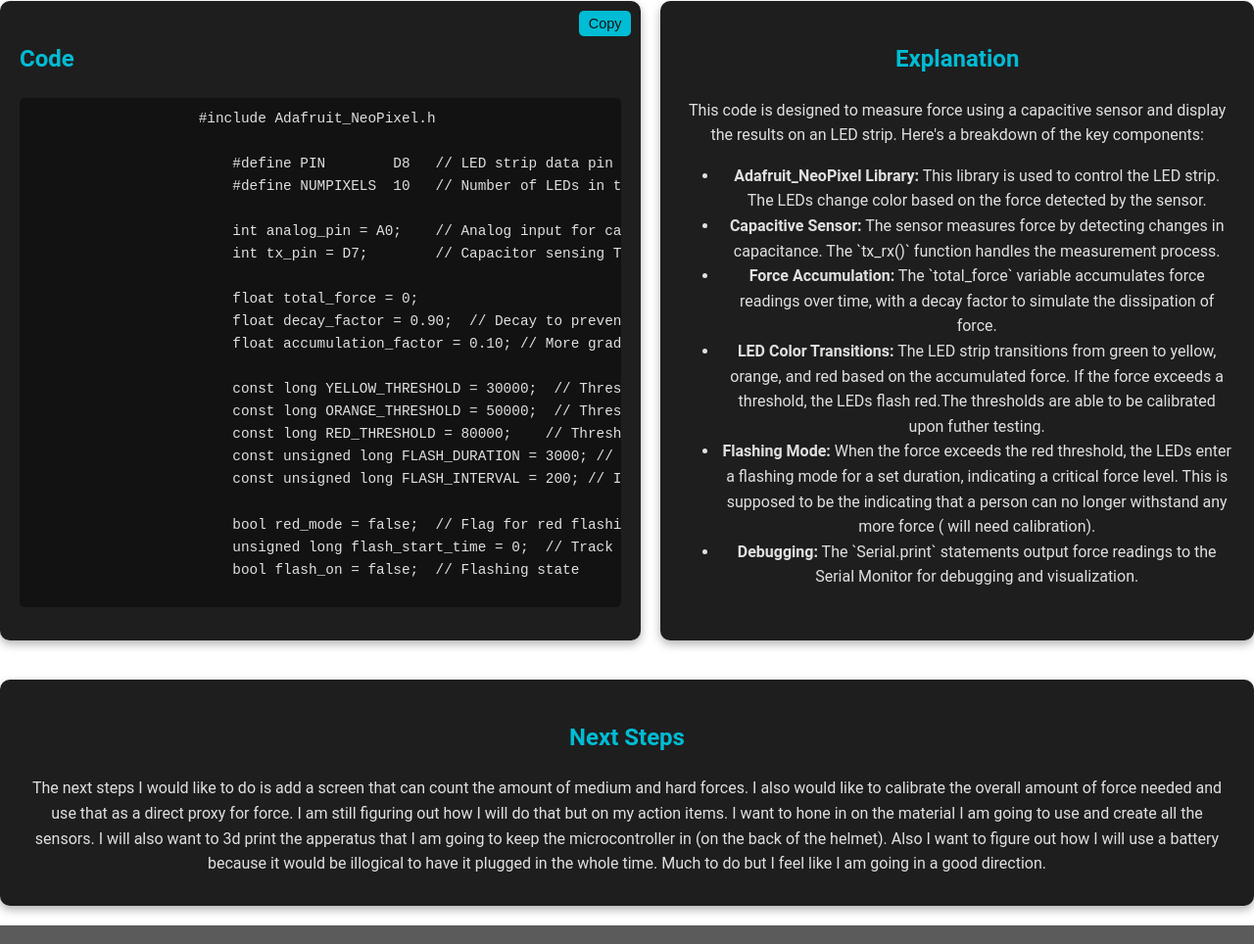
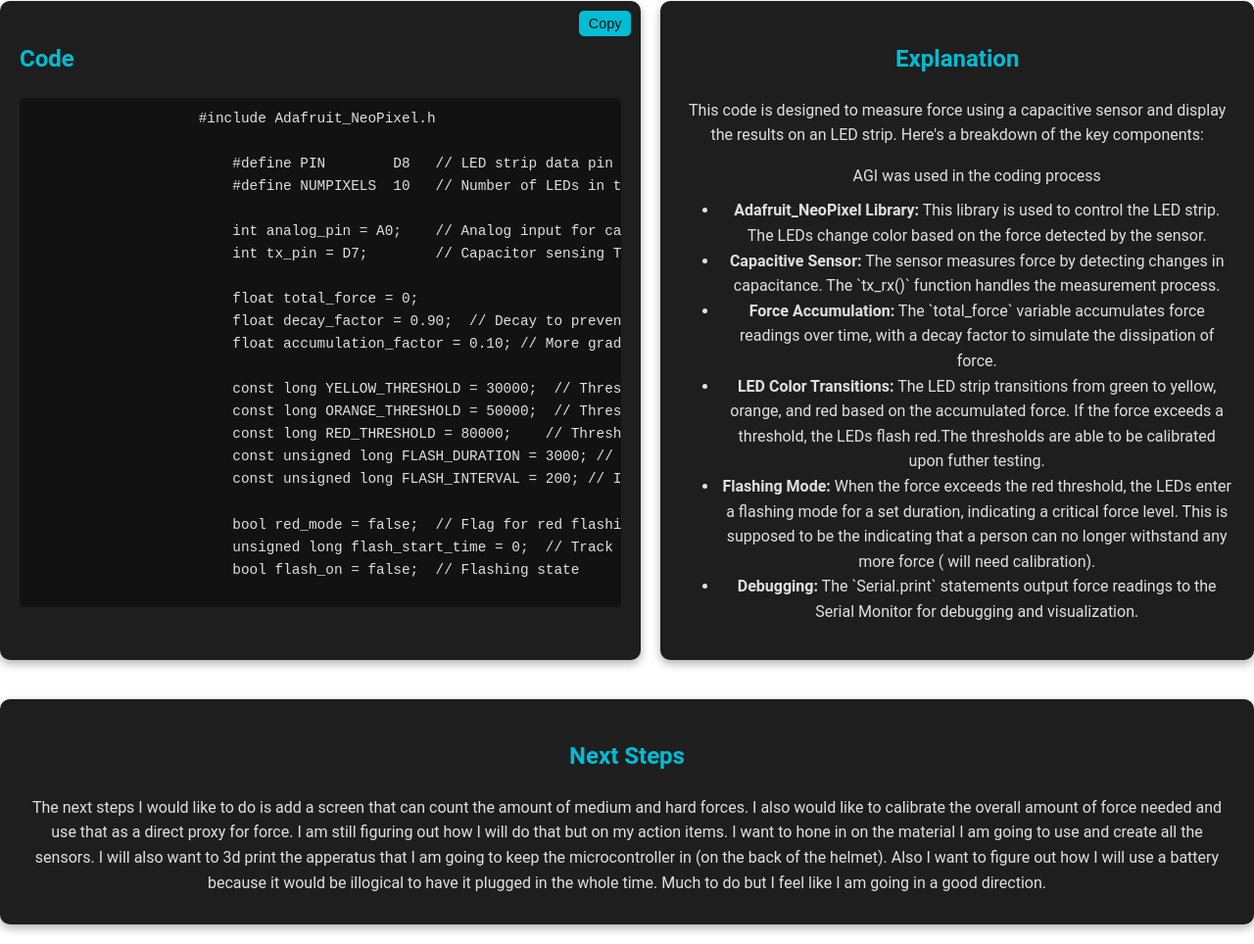
Before and after one commit to MarcusAlex20/Marcus-Alexander-PS70-Website, a plain HTML site: page minimum_viable_product.html in a window 1280 px wide. Shown: the part 3159-4123 px from the top of the page at 98% size. Drawn offline with Linux system fonts and the light colour scheme.

Commit message:
nessesary information

```diff
--- a/minimum_viable_product.html
+++ b/minimum_viable_product.html
@@ -317,6 +317,7 @@
                 <h2>Explanation</h2>
                 <p>This code is designed to measure force using a capacitive sensor and display the results on an LED strip. Here's a breakdown of the key components:</p>
                 <ul>
+                    <P> AGI was used in the coding process</P>
                     <li><strong>Adafruit_NeoPixel Library:</strong> This library is used to control the LED strip. The LEDs change color based on the force detected by the sensor.</li>
                     <li><strong>Capacitive Sensor:</strong> The sensor measures force by detecting changes in capacitance. The `tx_rx()` function handles the measurement process.</li>
                     <li><strong>Force Accumulation:</strong> The `total_force` variable accumulates force readings over time, with a decay factor to simulate the dissipation of force.</li>
```
